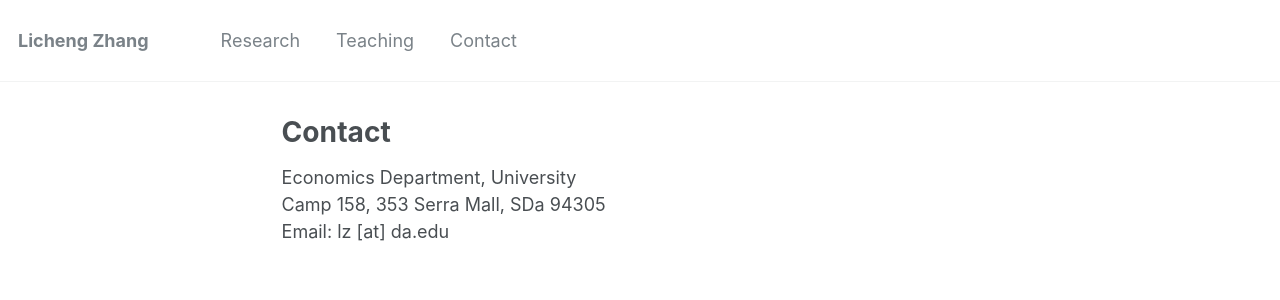
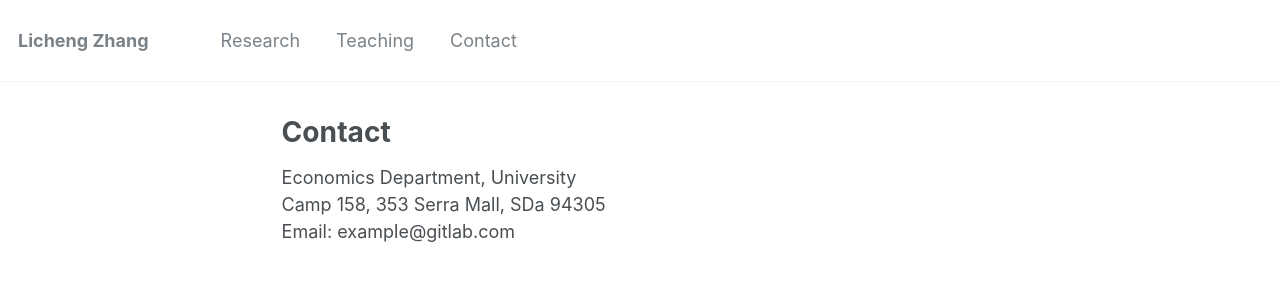
Before and after one commit to lichengzh/lichengzh.github.io, a Jekyll site: the page built from _pages/contact.md, in a window 1280 px wide. Shown: the top 300 px of the page. Built offline with Jekyll 4.4.1, drawn with Linux system fonts in a browser that asks for light colours.

Commit message:
Update contact.md

```diff
--- a/_pages/contact.md
+++ b/_pages/contact.md
@@ -5,4 +5,4 @@ permalink: /contact/
 ---
 Economics Department,  University<br>
 Camp 158, 353 Serra Mall, SDa 94305<br>
-Email: lz [at] da.edu
+Email: [example@gitlab.com](mailto:example@gitlab.com)
```
